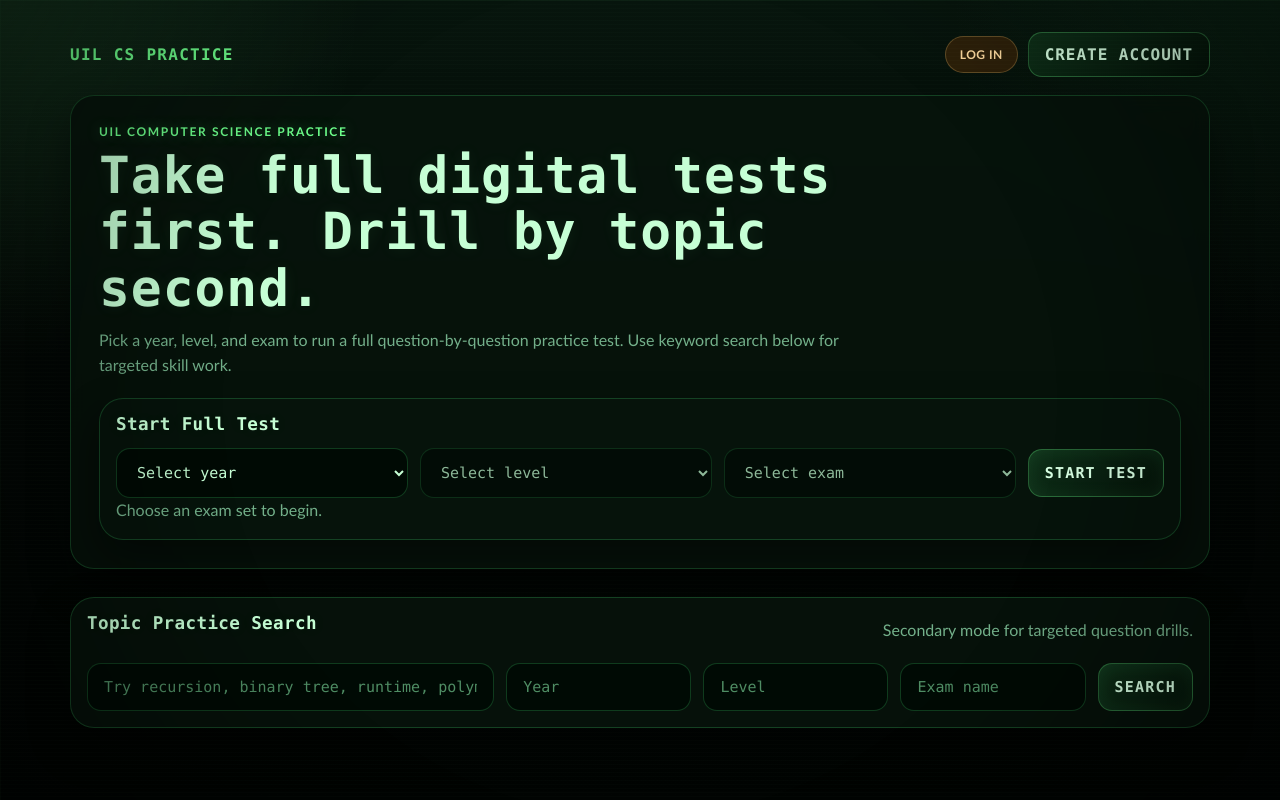
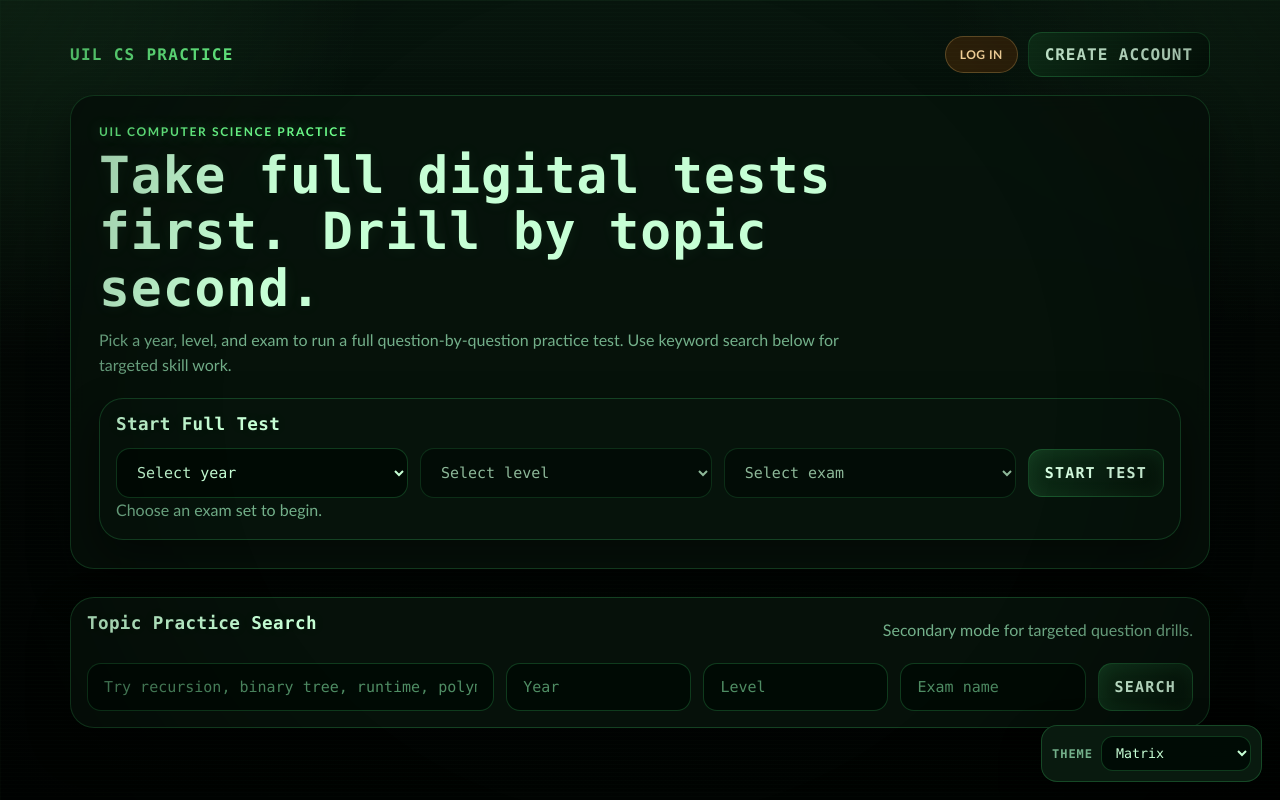
Before and after one commit to ThugHippo97-cyber/uil-cs-scraper, a Flask app: page / in a window 1280 px wide. Run offline with Flask 3, Linux system fonts and the light colour scheme; data that the repository does not hold is empty.

Commit message:
Add selectable color themes

```diff
--- a/static/style.css
+++ b/static/style.css
@@ -1,5 +1,6 @@
 :root {
     --bg: #030805;
+    --bg-top: #07150d;
     --bg-deep: #010402;
     --paper: rgba(7, 20, 12, 0.88);
     --paper-strong: rgba(10, 28, 16, 0.96);
@@ -11,6 +12,116 @@
     --accent-deep: #36d96b;
     --code-bg: #041109;
     --shadow: 0 18px 40px rgba(0, 0, 0, 0.42);
+    --grid-rgb: 109, 255, 139;
+    --glow-rgb: 109, 255, 139;
+    --input-bg: rgba(1, 10, 5, 0.92);
+    --button-bg: linear-gradient(135deg, rgba(15, 50, 26, 0.95), rgba(5, 20, 10, 0.95));
+    --button-ink: #d7ffe2;
+    --placeholder: #4f8d64;
+    --link: #9effb6;
+    --report-bg: rgba(49, 34, 10, 0.92);
+    --report-ink: #ffdca1;
+    --report-line: rgba(255, 205, 115, 0.26);
+}
+
+body[data-theme="tanuki"] {
+    --bg: #21130d;
+    --bg-top: #3b1e12;
+    --bg-deep: #0f0908;
+    --paper: rgba(42, 24, 16, 0.88);
+    --paper-strong: rgba(62, 34, 22, 0.96);
+    --ink: #ffe8c7;
+    --muted: #d4a478;
+    --line: rgba(255, 166, 92, 0.24);
+    --accent: #ffb86b;
+    --accent-soft: rgba(255, 184, 107, 0.16);
+    --accent-deep: #e56b4d;
+    --code-bg: #1b0f0b;
+    --grid-rgb: 255, 184, 107;
+    --glow-rgb: 229, 107, 77;
+    --input-bg: rgba(32, 17, 12, 0.94);
+    --button-bg: linear-gradient(135deg, rgba(118, 54, 28, 0.95), rgba(57, 27, 17, 0.95));
+    --button-ink: #fff0d3;
+    --placeholder: #b98061;
+    --link: #ffd19a;
+    --report-bg: rgba(63, 38, 16, 0.92);
+    --report-ink: #ffe09d;
+    --report-line: rgba(255, 196, 96, 0.28);
+}
+
+body[data-theme="mono"] {
+    --bg: #101010;
+    --bg-top: #1c1c1c;
+    --bg-deep: #030303;
+    --paper: rgba(24, 24, 24, 0.9);
+    --paper-strong: rgba(35, 35, 35, 0.96);
+    --ink: #f2f2f2;
+    --muted: #b8b8b8;
+    --line: rgba(255, 255, 255, 0.18);
+    --accent: #ffffff;
+    --accent-soft: rgba(255, 255, 255, 0.12);
+    --accent-deep: #d1d1d1;
+    --code-bg: #090909;
+    --grid-rgb: 255, 255, 255;
+    --glow-rgb: 255, 255, 255;
+    --input-bg: rgba(8, 8, 8, 0.94);
+    --button-bg: linear-gradient(135deg, rgba(58, 58, 58, 0.95), rgba(18, 18, 18, 0.95));
+    --button-ink: #ffffff;
+    --placeholder: #888888;
+    --link: #ffffff;
+    --report-bg: rgba(32, 32, 32, 0.92);
+    --report-ink: #f0f0f0;
+    --report-line: rgba(255, 255, 255, 0.24);
+}
+
+body[data-theme="ember"] {
+    --bg: #140506;
+    --bg-top: #2a090d;
+    --bg-deep: #050102;
+    --paper: rgba(31, 8, 10, 0.9);
+    --paper-strong: rgba(48, 11, 14, 0.96);
+    --ink: #ffe1e1;
+    --muted: #d78a8a;
+    --line: rgba(255, 82, 82, 0.22);
+    --accent: #ff5c5c;
+    --accent-soft: rgba(255, 92, 92, 0.15);
+    --accent-deep: #ff9d4d;
+    --code-bg: #110507;
+    --grid-rgb: 255, 92, 92;
+    --glow-rgb: 255, 157, 77;
+    --input-bg: rgba(18, 4, 6, 0.94);
+    --button-bg: linear-gradient(135deg, rgba(92, 18, 23, 0.95), rgba(38, 7, 10, 0.95));
+    --button-ink: #ffe8e8;
+    --placeholder: #b96b6b;
+    --link: #ff9d9d;
+    --report-bg: rgba(70, 37, 9, 0.92);
+    --report-ink: #ffd090;
+    --report-line: rgba(255, 164, 73, 0.28);
+}
+
+body[data-theme="nebula"] {
+    --bg: #09091f;
+    --bg-top: #10133d;
+    --bg-deep: #03030f;
+    --paper: rgba(14, 15, 42, 0.9);
+    --paper-strong: rgba(24, 26, 62, 0.96);
+    --ink: #d9e4ff;
+    --muted: #99a7df;
+    --line: rgba(129, 164, 255, 0.22);
+    --accent: #8ab4ff;
+    --accent-soft: rgba(138, 180, 255, 0.15);
+    --accent-deep: #c084fc;
+    --code-bg: #07091d;
+    --grid-rgb: 138, 180, 255;
+    --glow-rgb: 192, 132, 252;
+    --input-bg: rgba(7, 8, 28, 0.94);
+    --button-bg: linear-gradient(135deg, rgba(35, 47, 111, 0.95), rgba(38, 19, 80, 0.95));
+    --button-ink: #edf2ff;
+    --placeholder: #7f8bc5;
+    --link: #bdd3ff;
+    --report-bg: rgba(37, 29, 78, 0.92);
+    --report-ink: #d8c0ff;
+    --report-line: rgba(192, 132, 252, 0.28);
 }
 
 * {
@@ -21,11 +132,11 @@ body {
     margin: 0;
     font-family: "Trebuchet MS", "Segoe UI", sans-serif;
     background:
-        linear-gradient(rgba(109, 255, 139, 0.04) 1px, transparent 1px),
-        linear-gradient(90deg, rgba(109, 255, 139, 0.03) 1px, transparent 1px),
-        radial-gradient(circle at top left, rgba(109, 255, 139, 0.12), transparent 24%),
-        radial-gradient(circle at top right, rgba(48, 180, 91, 0.08), transparent 22%),
-        linear-gradient(180deg, #07150d 0%, var(--bg) 42%, var(--bg-deep) 100%);
+        linear-gradient(rgba(var(--grid-rgb), 0.04) 1px, transparent 1px),
+        linear-gradient(90deg, rgba(var(--grid-rgb), 0.03) 1px, transparent 1px),
+        radial-gradient(circle at top left, rgba(var(--glow-rgb), 0.12), transparent 24%),
+        radial-gradient(circle at top right, rgba(var(--grid-rgb), 0.08), transparent 22%),
+        linear-gradient(180deg, var(--bg-top) 0%, var(--bg) 42%, var(--bg-deep) 100%);
     background-size: auto, auto, auto, auto, auto;
     color: var(--ink);
     min-height: 100vh;
@@ -39,8 +150,8 @@ body::before {
     pointer-events: none;
     background: repeating-linear-gradient(
         180deg,
-        rgba(177, 255, 196, 0.03) 0,
-        rgba(177, 255, 196, 0.03) 1px,
+        rgba(var(--grid-rgb), 0.03) 0,
+        rgba(var(--grid-rgb), 0.03) 1px,
         transparent 1px,
         transparent 4px
     );
@@ -194,30 +305,30 @@ h4 {
 }
 
 .search-form input {
-    background: rgba(1, 10, 5, 0.92);
+    background: var(--input-bg);
     color: var(--ink);
 }
 
 .search-form select {
-    background: rgba(1, 10, 5, 0.92);
+    background: var(--input-bg);
     color: var(--ink);
 }
 
 .search-form input::placeholder {
-    color: #4f8d64;
+    color: var(--placeholder);
 }
 
 .search-form input:focus,
 .search-form select:focus {
     outline: 2px solid rgba(109, 255, 139, 0.18);
     border-color: var(--accent);
-    box-shadow: 0 0 0 4px rgba(109, 255, 139, 0.08);
+    box-shadow: 0 0 0 4px rgba(var(--glow-rgb), 0.08);
 }
 
 .search-form button {
-    border: 1px solid rgba(109, 255, 139, 0.3);
-    background: linear-gradient(135deg, rgba(15, 50, 26, 0.95), rgba(5, 20, 10, 0.95));
-    color: #d7ffe2;
+    border: 1px solid var(--line);
+    background: var(--button-bg);
+    color: var(--button-ink);
     font-weight: 700;
     cursor: pointer;
     text-transform: uppercase;
@@ -407,24 +518,24 @@ h4 {
 }
 
 .test-launch-form select {
-    background: rgba(1, 10, 5, 0.92);
+    background: var(--input-bg);
     color: var(--ink);
 }
 
 .test-launch-form button {
-    border: 1px solid rgba(109, 255, 139, 0.3);
-    background: linear-gradient(135deg, rgba(15, 50, 26, 0.95), rgba(5, 20, 10, 0.95));
-    color: #d7ffe2;
+    border: 1px solid var(--line);
+    background: var(--button-bg);
+    color: var(--button-ink);
     font-weight: 700;
     cursor: pointer;
     text-transform: uppercase;
     letter-spacing: 0.08em;
-    box-shadow: inset 0 0 18px rgba(109, 255, 139, 0.08);
+    box-shadow: inset 0 0 18px rgba(var(--glow-rgb), 0.08);
 }
 
 .test-launch-form button:hover {
-    border-color: rgba(109, 255, 139, 0.65);
-    box-shadow: 0 0 18px rgba(109, 255, 139, 0.14), inset 0 0 20px rgba(109, 255, 139, 0.08);
+    border-color: var(--accent);
+    box-shadow: 0 0 18px rgba(var(--glow-rgb), 0.14), inset 0 0 20px rgba(var(--glow-rgb), 0.08);
 }
 
 .practice-panel {
@@ -667,16 +778,16 @@ h4 {
 .response-input:focus {
     outline: 2px solid rgba(109, 255, 139, 0.18);
     border-color: var(--accent);
-    box-shadow: 0 0 0 4px rgba(109, 255, 139, 0.08);
+    box-shadow: 0 0 0 4px rgba(var(--glow-rgb), 0.08);
 }
 
 .response-submit {
     width: fit-content;
     padding: 12px 16px;
     border-radius: 14px;
-    border: 1px solid rgba(109, 255, 139, 0.3);
-    background: linear-gradient(135deg, rgba(15, 50, 26, 0.95), rgba(5, 20, 10, 0.95));
-    color: #d7ffe2;
+    border: 1px solid var(--line);
+    background: var(--button-bg);
+    color: var(--button-ink);
     font-weight: 700;
     font-family: Consolas, "Courier New", monospace;
     cursor: pointer;
@@ -790,17 +901,52 @@ h4 {
     margin-top: 8px;
 }
 
+.theme-picker {
+    position: fixed;
+    right: 18px;
+    bottom: 18px;
+    z-index: 20;
+    display: flex;
+    align-items: center;
+    gap: 8px;
+    padding: 10px;
+    border: 1px solid var(--line);
+    border-radius: 16px;
+    background: var(--paper-strong);
+    box-shadow: var(--shadow);
+    backdrop-filter: blur(10px);
+}
+
+.theme-picker label {
+    color: var(--muted);
+    font-family: Consolas, "Courier New", monospace;
+    font-size: 12px;
+    font-weight: 700;
+    text-transform: uppercase;
+    letter-spacing: 0.08em;
+}
+
+.theme-picker select {
+    min-width: 150px;
+    padding: 8px 10px;
+    border: 1px solid var(--line);
+    border-radius: 12px;
+    background: var(--input-bg);
+    color: var(--ink);
+    font-family: Consolas, "Courier New", monospace;
+}
+
 .question-img {
     width: 100%;
     display: block;
     border-radius: 18px;
-    border: 1px solid rgba(109, 255, 139, 0.16);
+    border: 1px solid var(--line);
     background: rgba(0, 0, 0, 0.7);
 }
 
 code {
-    background: rgba(109, 255, 139, 0.1);
-    color: #b9ffcc;
+    background: var(--accent-soft);
+    color: var(--ink);
     padding: 2px 6px;
     border-radius: 6px;
 }
--- /dev/null
+++ b/static/theme.js
@@ -0,0 +1,48 @@
+(function () {
+    const themes = [
+        ["matrix", "Matrix"],
+        ["tanuki", "Tanuki Sunset"],
+        ["mono", "Black & White"],
+        ["ember", "Red Ember"],
+        ["nebula", "Blue Nebula"]
+    ];
+    const storageKey = "uil_theme";
+
+    function applyTheme(theme) {
+        const selected = themes.some(([value]) => value === theme) ? theme : "matrix";
+        document.body.dataset.theme = selected;
+        localStorage.setItem(storageKey, selected);
+    }
+
+    function buildPicker() {
+        const picker = document.createElement("div");
+        picker.className = "theme-picker";
+
+        const label = document.createElement("label");
+        label.htmlFor = "theme-select";
+        label.textContent = "Theme";
+
+        const select = document.createElement("select");
+        select.id = "theme-select";
+        for (const [value, text] of themes) {
+            const option = document.createElement("option");
+            option.value = value;
+            option.textContent = text;
+            select.appendChild(option);
+        }
+
+        const savedTheme = localStorage.getItem(storageKey) || "matrix";
+        select.value = savedTheme;
+        applyTheme(savedTheme);
+
+        select.addEventListener("change", () => {
+            applyTheme(select.value);
+        });
+
+        picker.appendChild(label);
+        picker.appendChild(select);
+        document.body.appendChild(picker);
+    }
+
+    document.addEventListener("DOMContentLoaded", buildPicker);
+})();
--- a/templates/auth.html
+++ b/templates/auth.html
@@ -41,5 +41,6 @@
             {% endif %}
         </section>
     </div>
+    <script src="{{ url_for('static', filename='theme.js') }}"></script>
 </body>
 </html>
--- a/templates/dashboard.html
+++ b/templates/dashboard.html
@@ -90,5 +90,6 @@
             {% endif %}
         </section>
     </div>
+    <script src="{{ url_for('static', filename='theme.js') }}"></script>
 </body>
 </html>
--- a/templates/group.html
+++ b/templates/group.html
@@ -185,5 +185,6 @@
             resultBox.style.display = 'block';
         }
     </script>
+    <script src="{{ url_for('static', filename='theme.js') }}"></script>
 </body>
 </html>
--- a/templates/index.html
+++ b/templates/index.html
@@ -204,5 +204,6 @@
 
         loadYears();
     </script>
+    <script src="{{ url_for('static', filename='theme.js') }}"></script>
 </body>
 </html>
--- a/templates/question.html
+++ b/templates/question.html
@@ -194,5 +194,6 @@
             resultBox.style.display = "block";
         }
     </script>
+    <script src="{{ url_for('static', filename='theme.js') }}"></script>
 </body>
 </html>
--- a/templates/test_mode.html
+++ b/templates/test_mode.html
@@ -411,5 +411,6 @@
             submitAttempt();
         }
     </script>
+    <script src="{{ url_for('static', filename='theme.js') }}"></script>
 </body>
 </html>
```
Also changed, not shown: other parts of static/style.css (+44 -30 lines).
